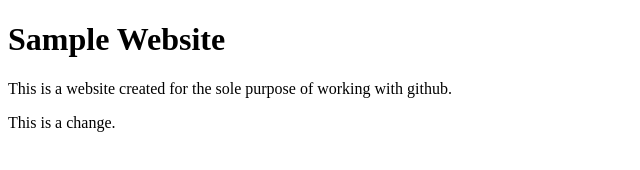
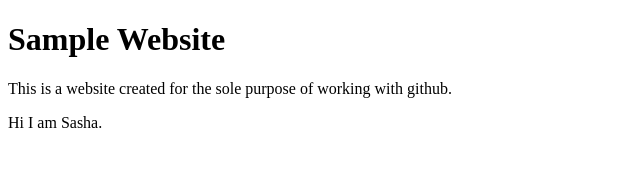
Before and after one commit to afierr1/COSC617_BackEnd, a plain HTML site: page Website/index.html in a window 1280 px wide. Shown: the full height of the page, 0-640 px from the left. Drawn offline with Linux system fonts and the light colour scheme.

Commit message:
Sasha
I added my name

```diff
--- a/Website/index.html
+++ b/Website/index.html
@@ -8,6 +8,6 @@
 <body>
     <h1>Sample Website</h1>
     <p>This is a website created for the sole purpose of working with github.</p>
-    <p>This is a change.</p>
+    <p>Hi I am Sasha.</p>
 </body>
 </html>
```
